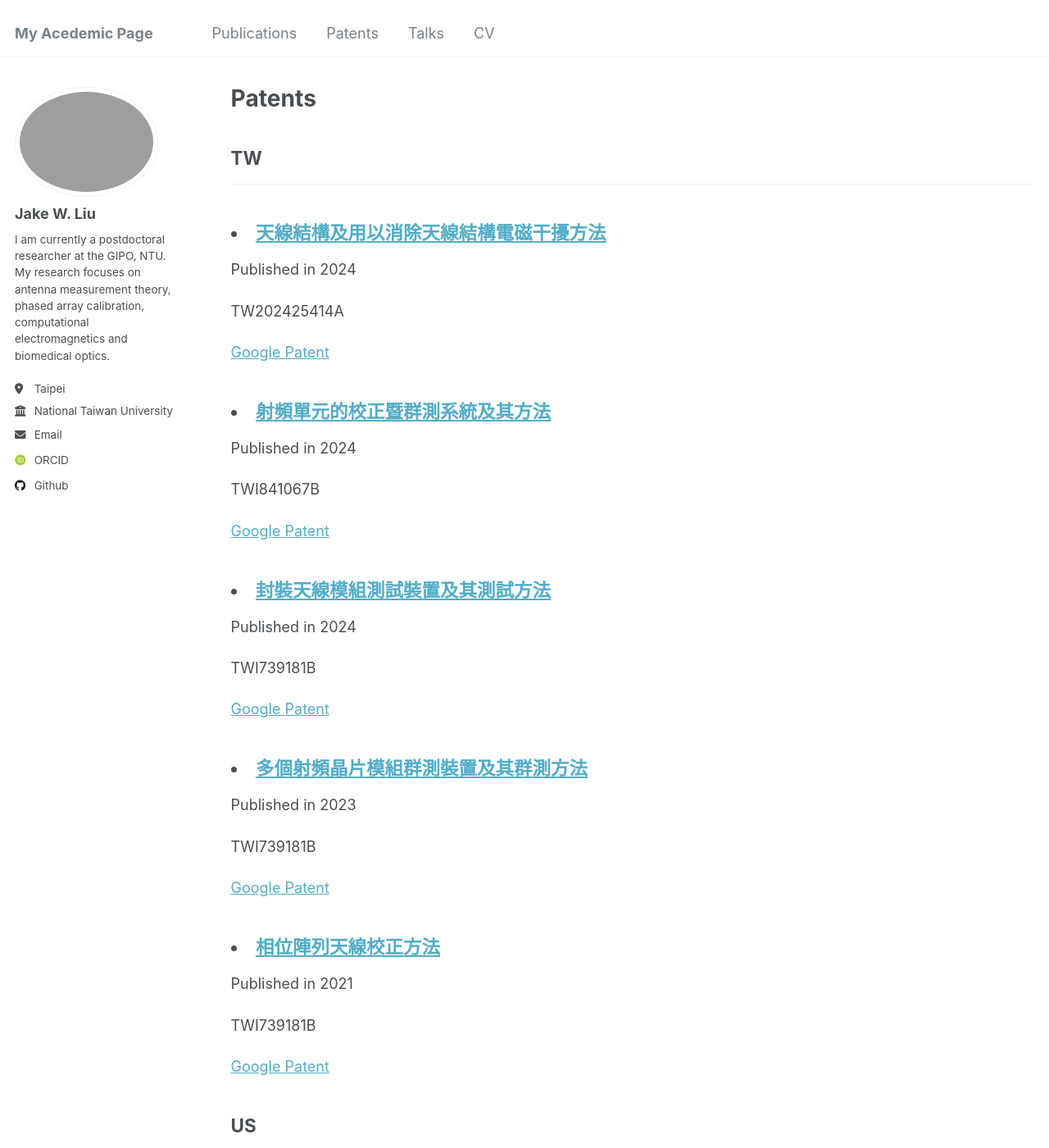
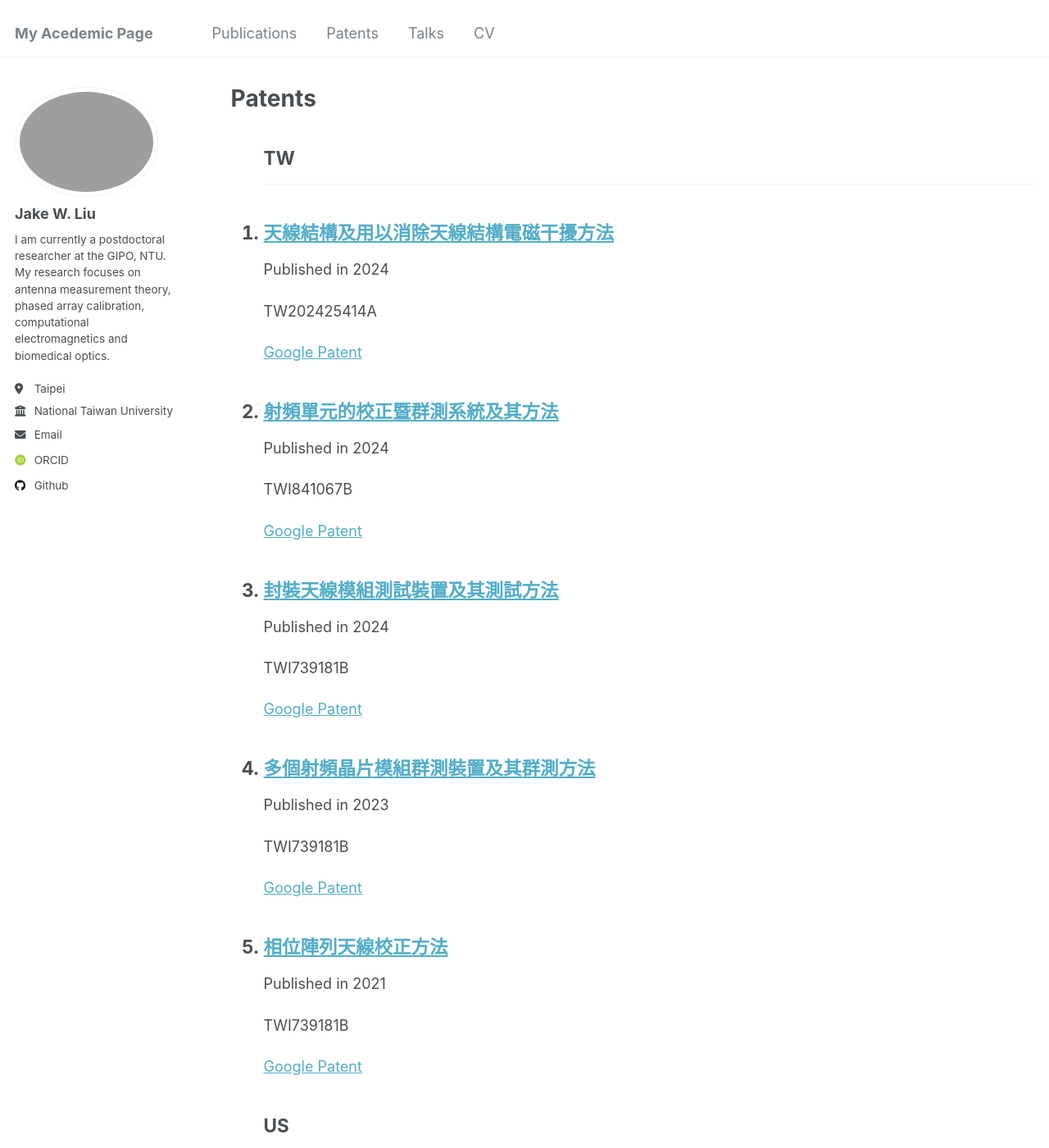
Before and after one commit to akjake616/jwliu, a Jekyll site: the page built from _pages/patents.html, in a window 1280 px wide and 1400 px high. Shown: the whole window at 82% size. Built offline with Jekyll 4.4.1, drawn with Linux system fonts in a browser that asks for light colours; some web fonts are replaced.

Commit message:
test order list

```diff
--- a/_pages/patents.html
+++ b/_pages/patents.html
@@ -14,6 +14,7 @@ author_profile: true
 <!-- New style rendering if patent categories are defined -->
 {% if site.patent_category %}
   {% for category in site.patent_category  %}
+  <ol>
     {% assign title_shown = false %}
     {% for post in site.patents reversed %}
       {% if post.category != category[0] %}
@@ -25,6 +26,7 @@ author_profile: true
       {% endunless %}
       {% include archive-single.html %}
     {% endfor %}
+  </ol>
   {% endfor %}
 {% else %}
   {% for post in site.patents reversed %}
--- a/_sass/_variables.scss
+++ b/_sass/_variables.scss
@@ -47,7 +47,7 @@
 
    /* Sidebar properties */
    $sidebar-screen-min-width   : 1024px;
-   $sidebar-link-max-width     : 500px;
+   $sidebar-link-max-width     : 250px;
 
 
 
```
